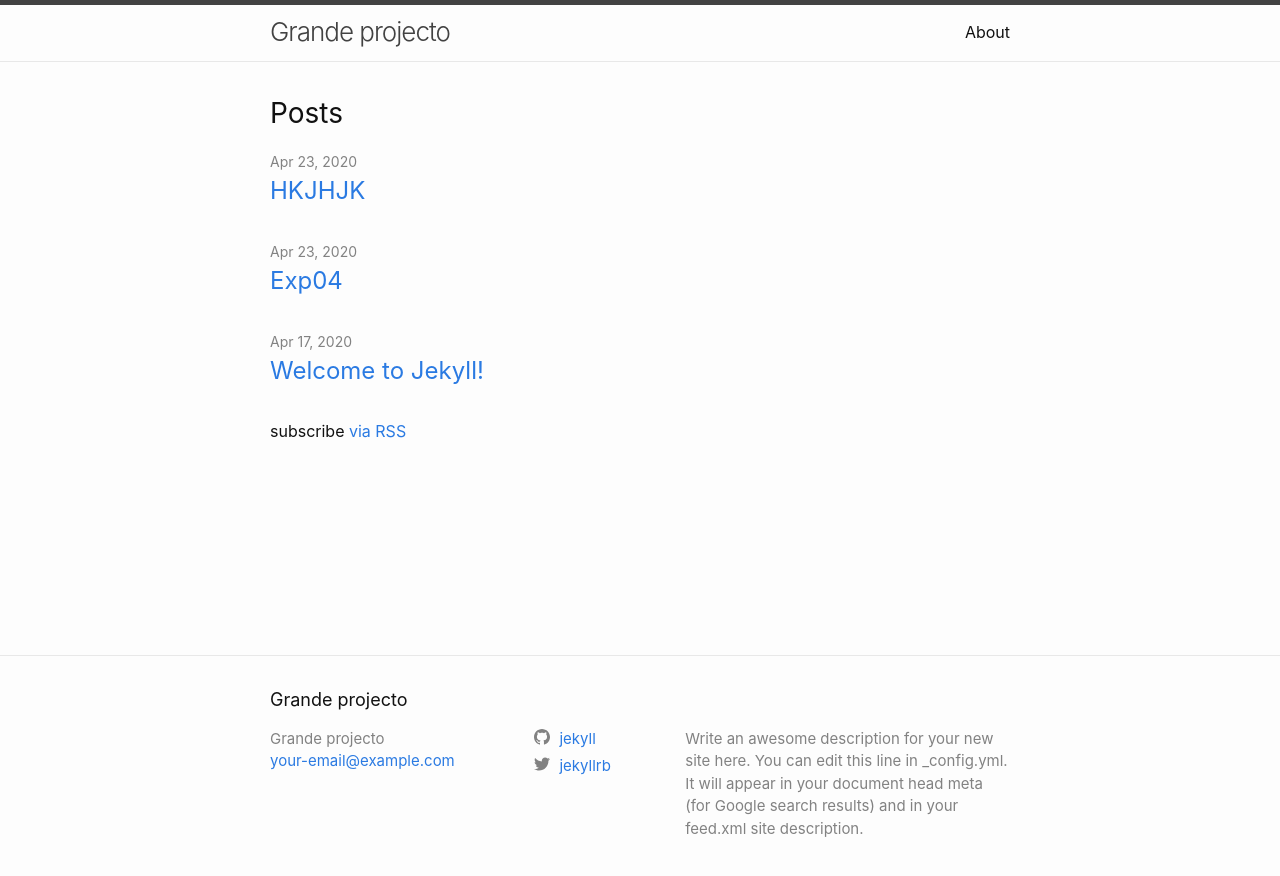
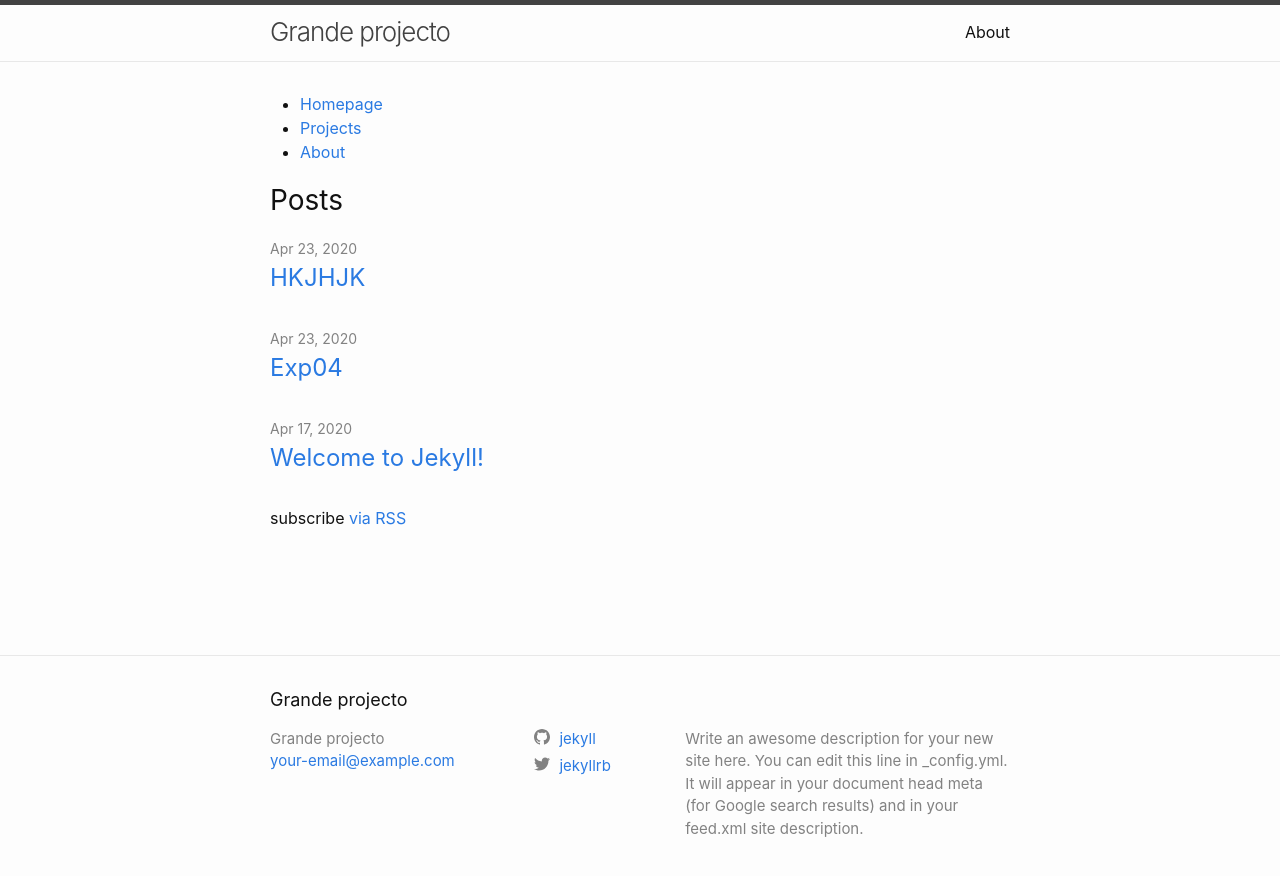
Before and after one commit to nunobmoura/project_index, a Jekyll site: the page built from index.markdown, in a window 1280 px wide. Shown: the top 876 px of the page. Built offline with Jekyll 4.4.1, drawn with Linux system fonts in a browser that asks for light colours.

Commit message:
Navigation

```diff
--- /dev/null
+++ b/_includes/navigation.html
@@ -0,0 +1,9 @@
+<nav class="wrapper">
+    <ul class="navigation-items">
+        {% for navigation in site.data.samplelist.docs %}
+        <li>
+            <a href="{{site.baseurl}}/{{ navigation.url }}">{{ navigation.title }}</a>
+        </li>
+        {% endfor %}
+    </ul>
+</nav>
--- a/_layouts/default.html
+++ b/_layouts/default.html
@@ -8,6 +8,7 @@
     {%- include header.html -%}
 
     <main class="page-content" aria-label="Content">
+      {%- include navigation.html -%}
       <div class="wrapper">
         {{ content }}
       </div>
--- a/_posts/2020-04-17-welcome-to-jekyll.markdown
+++ b/_posts/2020-04-17-welcome-to-jekyll.markdown
@@ -1,5 +1,5 @@
 ---
-layout: index
+layout: page
 title:  "Welcome to Jekyll!"
 date:   2020-04-17 03:55:05 +0100
 categories: jekyll update
--- /dev/null
+++ b/projects.markdown
@@ -0,0 +1,4 @@
+---
+layout: default
+---
+<h1>My projects</h1>
```
Also changed, not shown: _data/samplelist.yml (added, +9 -0 lines), _posts/2020-04-23-hkjhjk.md (+1 -0 lines), index.markdown (renamed from index.md).
